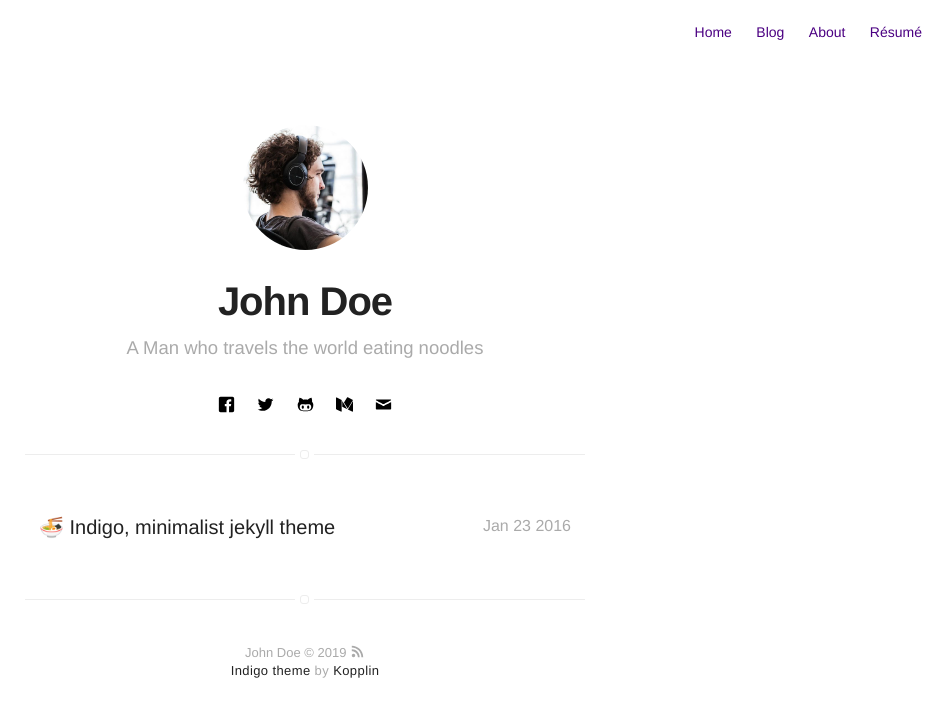
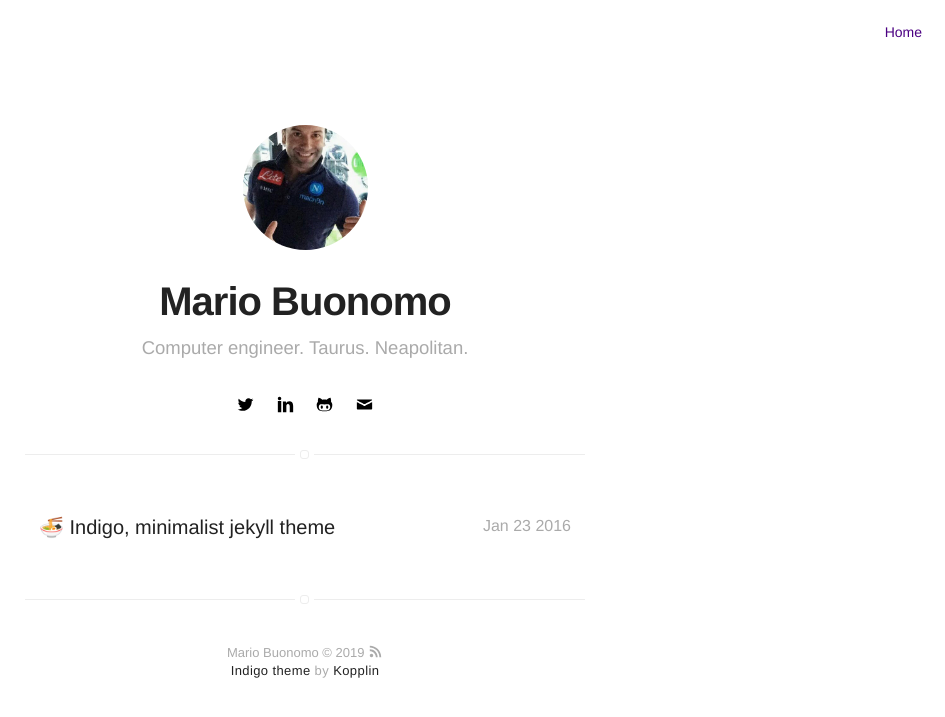
Before and after one commit to mabuonomo/mabuonomo.github.io, a Jekyll site: the page built from projects.html, in a window 1280 px wide. Shown: the top 717 px of the page, without its empty margins (335-1280 px from the left). Built offline with Jekyll 4.4.1, drawn with Linux system fonts in a browser that asks for light colours; emoji names are drawn with the system emoji font; some of the changed lines change nothing that is shown.

Commit message:
initial commit

```diff
--- a/_config.yml
+++ b/_config.yml
@@ -1,6 +1,6 @@
 # main text of home
-name: John Doe
-bio: A Man who travels the world eating noodles
+name: Mario Buonomo
+bio: Computer engineer. Taurus. Neapolitan.
 
 # twitter summary info
 description: A blog about technology and stuff related
@@ -12,17 +12,17 @@ picture: assets/images/profile.jpg
 
 # If you want to include your resume, set to true
 # and specify source (external or local).
-resume: true
-resume-external: true
-resume-url: https://google.com/?q=my+resume
+# resume: true
+# resume-external: true
+# resume-url: https://www.linkedin.com/in/mariobuonomo/
 
-url: https://koppl.in/indigo
+# url: https://koppl.in/indigo
 # your url: http://USERNAME.github.io
 
 permalink: /:title/
 
 # To enable google analytics, supply your token below
-# analytics-google: 'UA-MYANALYTICS'
+analytics-google: 'UA-131596731-1'
 
 # To enable piwik tracking, supply your url & site ID below
 # analytics-piwik-url: 'piwik.my-host.com'
@@ -30,28 +30,28 @@ permalink: /:title/
 
 # if you don't want comments in your posts, leave categories empty
 disqus:
-  shortname: mydisqus # enter this from your disqus account
+  shortname: disqus_gd1oOqRVNL # enter this from your disqus account
   categories: [blog, project] # only show disqus for posts that have these categories
 
 # if you don't have any of social below, comment the line
-facebook: myfacebook
-twitter: mytwitter
+# facebook: mariobuonomo
+twitter: mariobuonomo
 # google: mygoogle
 # instagram: myinstagram
 # pinterest: mypinterest
-# linkedin: mylinkedin
+linkedin: mariobuonomo
 # youtube: myyoutube
 # spotify: myspotify
-github: mygithub
+github: mabuonomo
 # gitlab: mygitlab
 # lastfm: mylastfm
 # stackoverflow: 7044681/mystackoverflow
 # quora: userquora
 # reddit: username
-medium: medium
+# medium: medium
 # vimeo: myvimeo
 # lanyrd: mylanyrd
-email: myemail@gmail.com
+email: ma.buonomo@gmail.com
 
 authors:
     johndoe:
@@ -77,11 +77,11 @@ width: normal
 # paginate_path: "blog/:num/"
 
 # if you don't need projects, comment the *projects* configs below
-projects: true
+# projects: true
 
 # if you don't need "about" or "blog", comment them out below
-about: true
-blog: true
+# about: true
+# blog: true
 
 # do you want to show the "read time" of the posts?
 read-time: true
```
Also changed, not shown: 404.html (line endings or trailing spaces), assets/images/profile.jpg, projects.html (indentation only).
